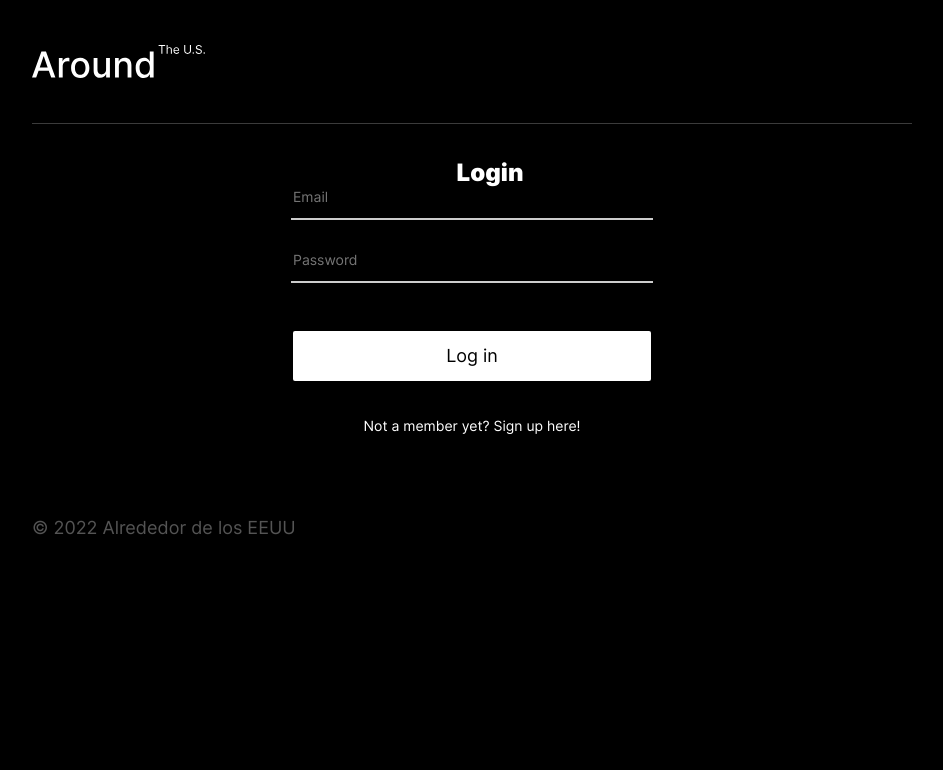
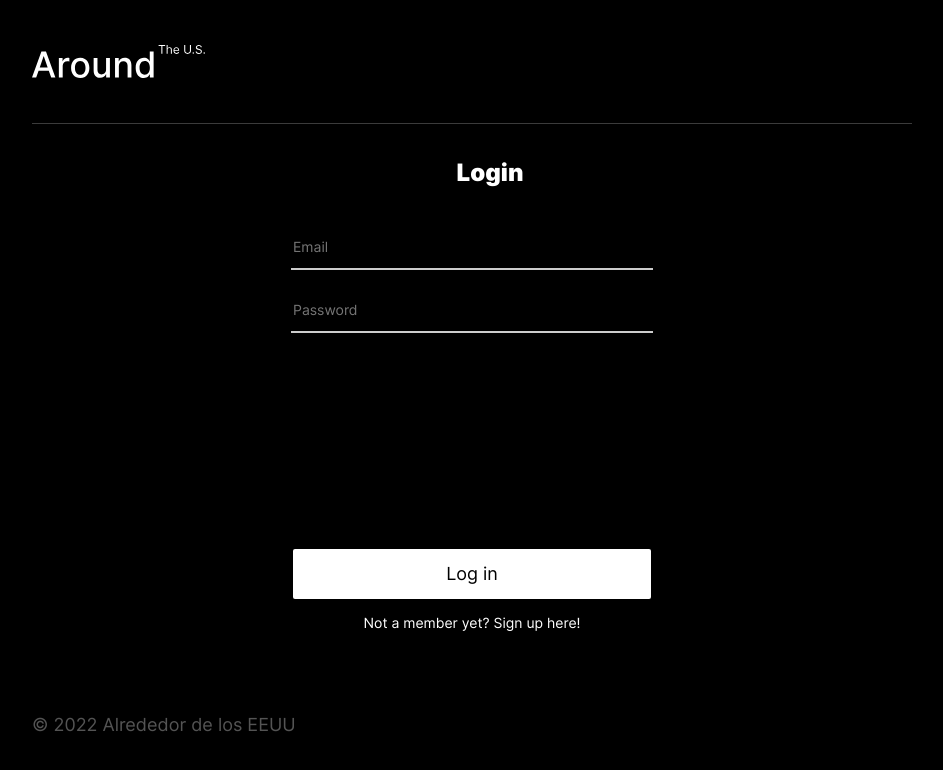
Before and after one commit to aegisnull/react-around-auth_es, a React (Create React App) app: page /signin in a window 1280 px wide. Shown: the top 770 px of the page, without its empty margins (168-1111 px from the left). Built offline with nearby package versions, Linux system fonts and the light colour scheme; no server answers.

Commit message:
style: adjust spacing between elements on login__form

```diff
--- a/src/blocks/login/__form/login__form.css
+++ b/src/blocks/login/__form/login__form.css
@@ -2,7 +2,6 @@
   display: flex;
   flex-direction: column;
   align-items: center;
-  justify-content: center;
   width: 358px;
   margin: auto;
 }
--- a/src/blocks/login/__submit/login__submit.css
+++ b/src/blocks/login/__submit/login__submit.css
@@ -1,4 +1,6 @@
 .login__submit {
   background-color: #ffffff;
   color: #000000;
+  margin-top: 216px;
+  margin-bottom: 15px;
 }
--- a/src/blocks/login/__title/login__title.css
+++ b/src/blocks/login/__title/login__title.css
@@ -1,3 +1,4 @@
 .login__title {
   color: #ffffff;
+  padding-bottom: 50px;
 }
```
